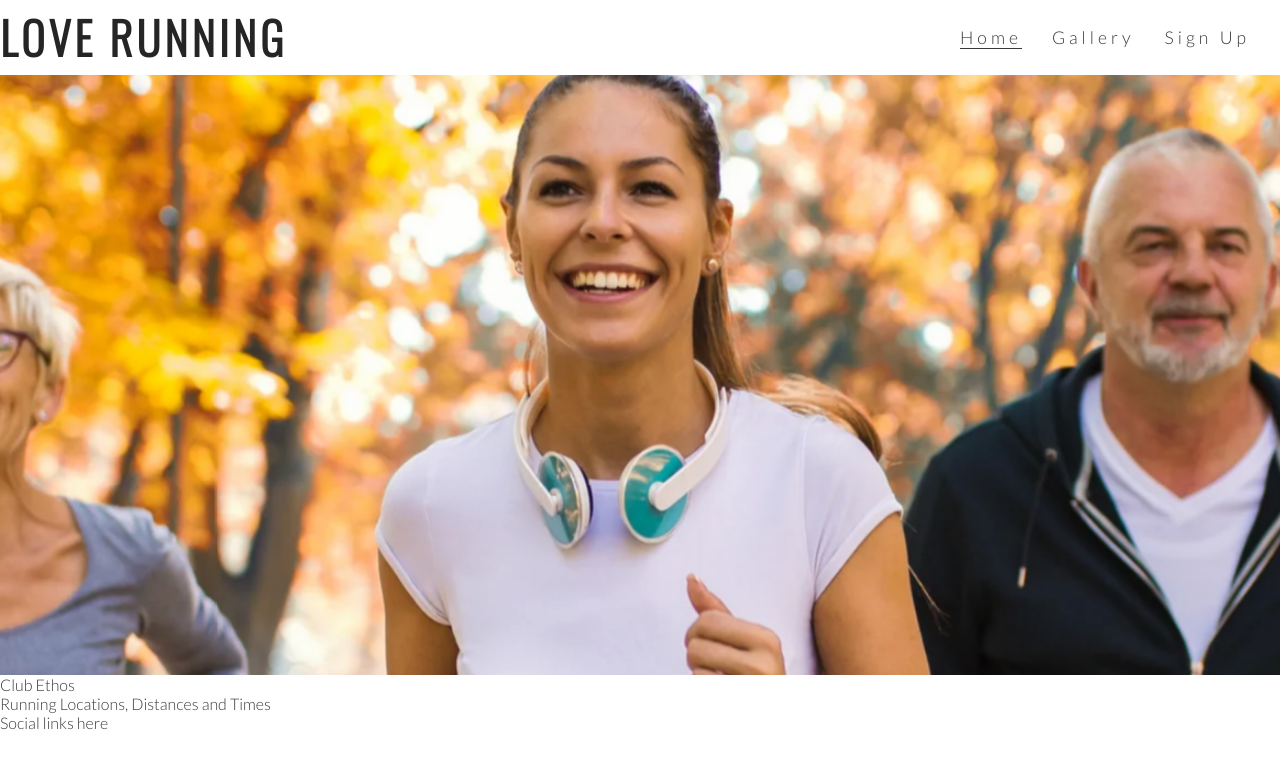
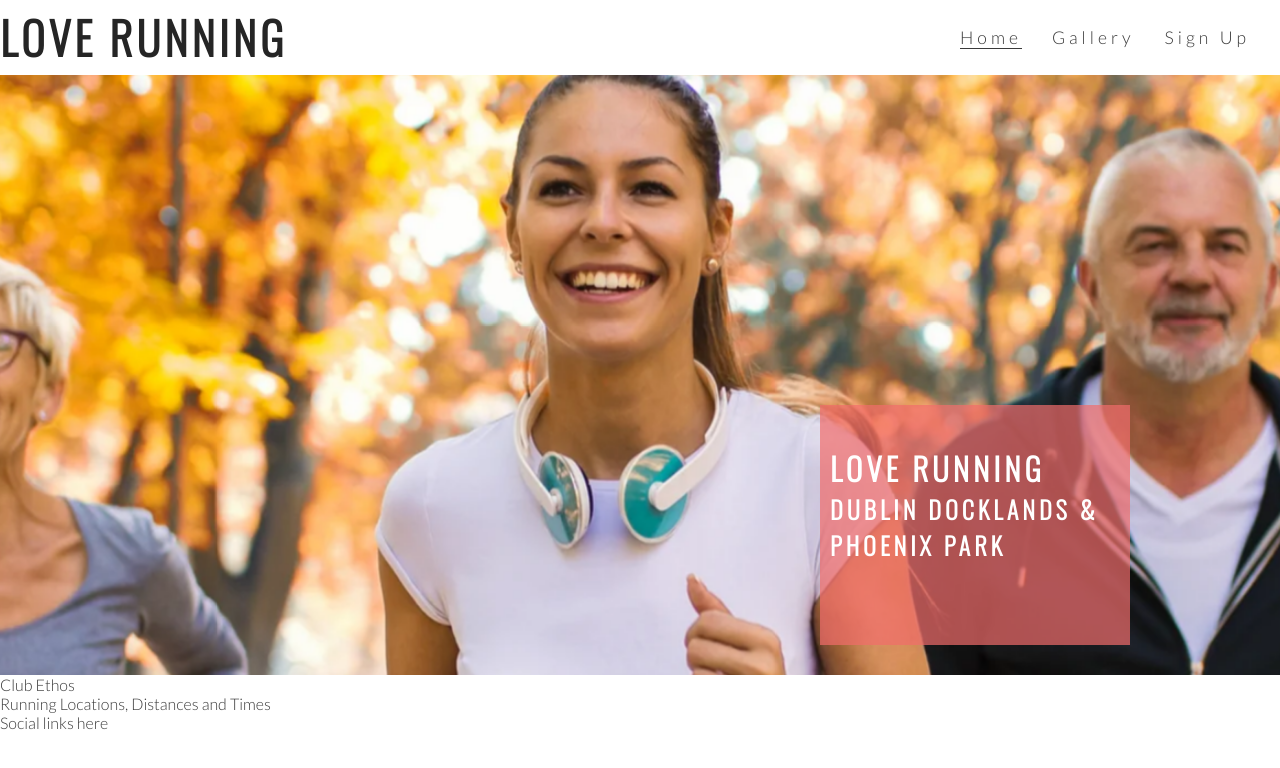
Before and after one commit to Eduardo-Antoniassi-Lobato/Love_Running1, a plain HTML site: page index.html in a window 1280 px wide. Drawn offline with nearby package versions, Linux system fonts and the light colour scheme.

Commit message:
Add cover text and style

```diff
--- a/assets/css/style.css
+++ b/assets/css/style.css
@@ -57,12 +57,19 @@ h1, h2 {
     border-bottom: 1px solid #3a3a3a;
 }
 
-/* Hero Image */
+/* Hero Image and cover text */
 
 #hero-outer {
     height: 600px;
     width: 100%;
     overflow: hidden;
+
+    position: relative;
+}
+
+#cover-text, #cover-text h2 {
+    color: #fff;
+
 }
 
 #hero-image {
@@ -88,3 +95,23 @@ h1, h2 {
     }
 
 }
+
+#cover-text {
+    font-size: 130%;
+    font-family: Oswald, sans-serif;
+    text-transform: uppercase;
+    letter-spacing: 4px;
+
+    width: 300px;
+    height: 200px;
+
+    padding-top: 40px;
+    padding-left: 10px;
+
+    background-color: rgba(241, 109, 107, .7);
+
+    bottom: 30px;
+    right: 150px;
+
+    position: absolute;
+}
--- a/index.html
+++ b/index.html
@@ -29,6 +29,11 @@
     </header>
     <section id="hero-outer">
         <div id="hero-image"></div>
+        <div id="cover-text">
+            <h2>Love Running</h2>
+            <h3>Dublin Docklands & Phoenix Park</h3>
+        </div>
+
     </section>
     <section>
         Club Ethos
```
